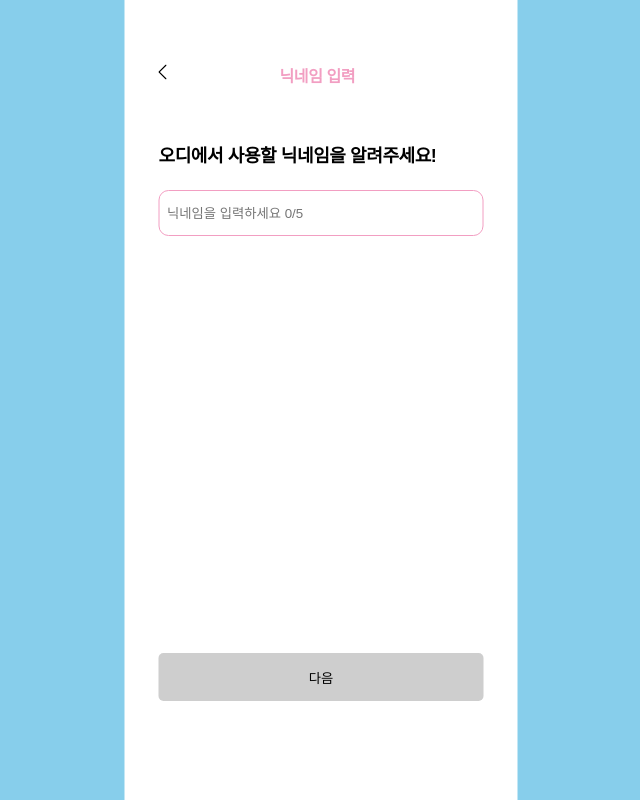
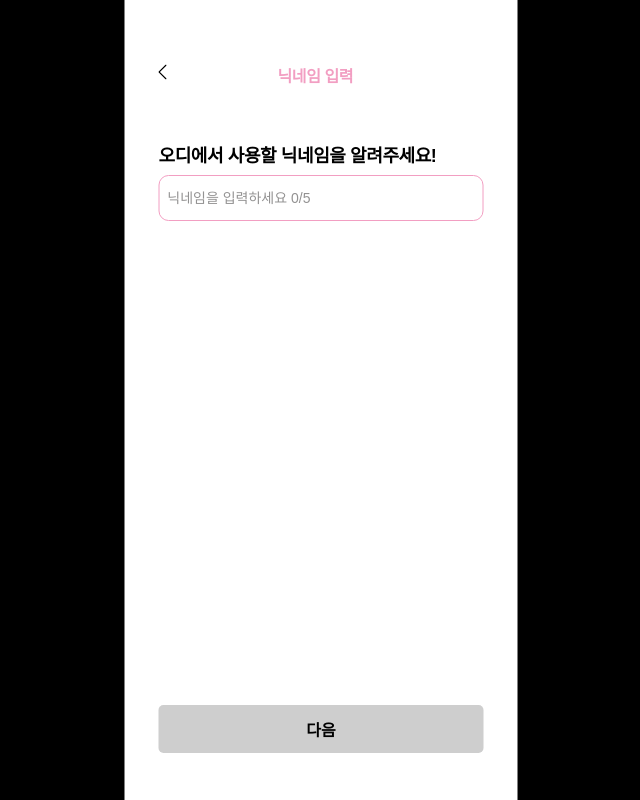
Before and after one commit to Team-Oddy/Oddy, a Django app: template templates/create_group.html in a window 1280 px wide. Shown: the whole page, without its empty margins (319-959 px from the left). Run offline with Django 5.2, Linux system fonts and the light colour scheme; the template is opened without the code that fills it, so the values that code supplies are empty.

Commit message:
[style] css 수정

```diff
--- a/static/css/style_hwahyeon.css
+++ b/static/css/style_hwahyeon.css
@@ -1,40 +1,3 @@
-:root {
-    --pink01: #F4B4CF;
-    --pink02: #F29EC2;
-    --blue01: #ADCAEA;
-    --blue02: #7FABDA;
-    --gray01: #EBEBEB;
-    --gray02: #CECECE;
-    --gray03: #939292;
-    --gray04: #616161;
-    --white: #FFFFFF;
-    --black: #000000;
-
-    --text-style-pretendard-regular-14: 400 14px/normal 'Pretendard', sans-serif;
-
-    --text-style-pretendard-semibold-16: 600 16px/normal 'Pretendard', sans-serif;
-    --text-style-pretendard-semibold-18: 600 18px/normal 'Pretendard', sans-serif;
-    --text-style-pretendard-semibold-20: 600 20px/normal 'Pretendard', sans-serif;
-    --text-style-pretendard-semibold-24: 600 24px/normal 'Pretendard', sans-serif;
-}
-
-/*base.html*/
-.container {
-    width: 393px; /* 모바일 화면 너비 유지 */
-    height: 100vh; /* 뷰포트 높이의 100%를 사용 */
-    position: fixed; /* fixed를 사용하여 스크롤에 영향받지 않음 */
-    top: 0;
-    left: 50%;
-    transform: translateX(-50%);
-    background-color: white;
-    overflow-y: auto; /* 내용이 넘칠 경우 스크롤 가능 */
-}
-body {
-    margin: 0;
-    padding: 0;
-    background-color: skyblue;
-}
-
 /*create_group.html nickname*/
 .create_group-nickname-top, .create_group-travelName-top, .create_group-travelDate-top {
     display: flex;
@@ -64,27 +27,18 @@ body {
     background-color: transparent;
 }
 .create_group-nickname-top-content, .create_group-travelName-top-content, .create_group-travelDate-top-content{
-    width: 71px;
-    height: 17px;
     display: flex;
     flex-shrink: 0;
     color: var(--pink02);
     font: var(--text-style-pretendard-semibold-16);
-    line-height: normal;
-    letter-spacing: -0.4px;
     position: absolute;
     top: 63px;
-    left: 155px;
+    left: 153px;
     white-space: nowrap;
 }
 .create_group-nickname-comment, .create_group-travelName-comment, .create_group-travelDate-comment {
-    width: 260px;
-    height: 24px;
-    flex-shrink: 0;
     font: var(--text-style-pretendard-semibold-18);
     color: var(--black);
-    line-height: normal;
-    letter-spacing: -0.4px;
     position: absolute;
     top: 141px;
     left: 34px;
@@ -95,12 +49,22 @@ body {
     height: 46px;
     flex-shrink: 0;
     border-radius: 10px;
-    border: 1px solid var(--pink02);
+    border: 1.5px solid var(--pink02);
     position: absolute;
     top: 175px;
     left: 34px;
-    margin-top: 15px;
 }
+
+.create_group-nickname-input::placeholder,
+.create_group-travelName-input::placeholder
+{
+    position: static;
+    left: 44px;
+    top: 191px;
+    font: var(--text-style-pretendard-regular-14);
+    color: var(--gray03);
+}
+
 .create_group-nickname-input-p, .create_group-travelName-p, .create_group-travelDate-p {
     width: 110px;
     height: 14px;
@@ -134,9 +98,23 @@ body {
     border-color: var(--gray02);
     background: var(--gray02);
     position: absolute;
-    bottom: 99px;
+    top: 705px;
     left: 34px;
+    display: flex;
+    justify-content: center;
+    align-items: center;
+    text-decoration: none;
 }
+
+#submitButton span,
+#travelNameButton span,
+#travelDateButton span
+{
+    position: static;
+    font: var(--text-style-pretendard-semibold-16);
+    color: var(--black);
+}
+
 .create_group-nickname-button.active, .create_group-travelName-button.active, .create_group-travelDate-button.active {
     background: var(--pink02);
     cursor: pointer;
--- a/templates/create_group.html
+++ b/templates/create_group.html
@@ -17,7 +17,9 @@
     <p class="create_group-nickname-comment">오디에서 사용할 닉네임을 알려주세요!</p><br>
     <input class="create_group-nickname-input" type="text" id="nickname" placeholder="  닉네임을 입력하세요 0/5">
     <p id="nicknameError" class="create_group-error">닉네임은 5글자 이내로 작성해주세요.</p><br>
-    <button onclick="nextStep('nickname', 'optionsPage')" class="create_group-nickname-button" id="submitButton">다음</button><br>
+    <button onclick="nextStep('nickname', 'optionsPage')" class="create_group-nickname-button" id="submitButton">
+        <span>다음</span>
+    </button>
 </div>
 
 <div id="optionsPage" class="create_group-page">
@@ -47,9 +49,10 @@
     </div>
     <div class="create_group-travelName-bottom">
         <p class="create_group-travelName-comment">여행 이름을 알려주세요!</p><br>
-        <input class="create_group-travelName-input" type="text" id="travelName" placeholder="  여행 이름을 입력하세요                                       0/15  ">
+        <input class="create_group-travelName-input" type="text" id="travelName" placeholder="  여행 이름을 입력하세요 0/15">
         <p id="travelNameError" class="create_group-error">여행 이름은 15글자 이내로 작성해주세요.</p><br>
-        <button onclick="nextStep('travelName', 'travelDatePage')" class="create_group-travelName-button" id="travelNameButton">다음</button><br>
+        <button onclick="nextStep('travelName', 'travelDatePage')" class="create_group-travelName-button" id="travelNameButton">
+            <span>다음</span></button>
     </div>
 </div>
 
@@ -83,7 +86,8 @@
         <p class="create_group-travelDate-comment">여행 일정을 알려주세요!</p><br>
         <input type="text" id="travelStartDate" placeholder="  시작일" class="create_group-travelDate-input-start"><p class="create_group-travelDate-input-center"></p><input type="text" id="travelEndDate" placeholder="  종료일" class="create_group-travelDate-input-end"><br>
         <p id="travelDateError" class="create_group-error">여행 이름은 15글자 이내로 작성해주세요.</p><br>
-        <button onclick="nextStepDates('travelStartDate', 'travelEndDate')" class="create_group-travelDate-button" id="travelDateButton">완료</button><br>
+        <button onclick="nextStepDates('travelStartDate', 'travelEndDate')" class="create_group-travelDate-button" id="travelDateButton">
+        <span>완료</span></button>
     </div>
 </div>
 
```
Also changed, not shown: other parts of static/css/style_hwahyeon.css (+27 -8 lines).
